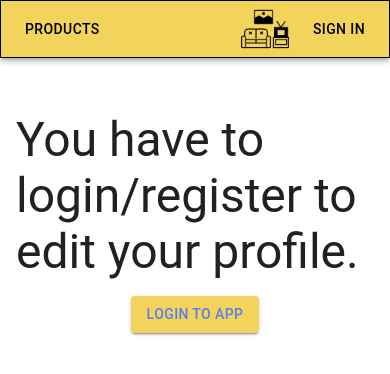
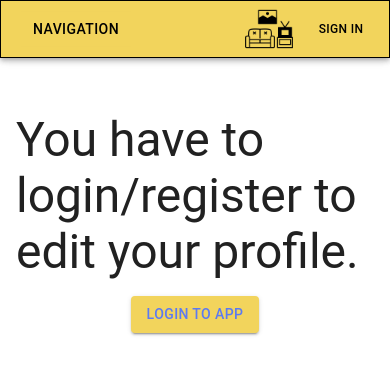
Before and after one commit to Gilderko/PV247Project, a React (Vite) app: page /edituser in a window 390 px wide. Shown: the top 374 px of the page. Built offline with nearby package versions, Linux system fonts and the light colour scheme; no server answers.

Commit message:
feat: Added additional adjustment to improve scale for smaller devices

```diff
--- a/src/App.tsx
+++ b/src/App.tsx
@@ -1,32 +1,33 @@
 import {
 	AppBar,
+	Box,
 	Container,
-	Toolbar,
-	Box,
+	CssBaseline,
 	ThemeProvider,
-	CssBaseline
+	Toolbar
 } from '@mui/material';
 import {
-	RouterProvider,
+	Outlet,
 	RootRoute,
-	Outlet,
+	Route,
 	Router,
-	Route
+	RouterProvider
 } from '@tanstack/react-router';
 
-import theme from './theme';
+import logo from './assets/websiteImage.png';
+import NavigationMenu from './components/NavigationMenu';
+import ButtonLink from './components/Utility/ButtonLink';
+import { signOut } from './firebase';
 import useLoggedInUser, { UserProvider } from './hooks/useLoggedInUser';
-import { signOut } from './firebase';
-import Products from './pages/Products';
-import ProductInspect from './pages/ProductInspect';
-import User from './pages/User';
 import EditUser from './pages/EditUser';
 import Login from './pages/Login';
+import NotFound from './pages/NotFound';
 import Orders from './pages/Orders';
-import NotFound from './pages/NotFound';
-import ButtonLink from './components/Utility/ButtonLink';
-import logo from './assets/websiteImage.png';
+import ProductInspect from './pages/ProductInspect';
+import Products from './pages/Products';
 import Register from './pages/Register';
+import User from './pages/User';
+import theme from './theme';
 
 const rootRoute = new RootRoute({
 	component: () => {
@@ -39,9 +40,7 @@ const rootRoute = new RootRoute({
 				<AppBar sx={{ border: 'solid black 1px' }}>
 					<Container>
 						<Toolbar disableGutters sx={{ gap: 2 }}>
-							<ButtonLink to="/">Products</ButtonLink>
-							{user && <ButtonLink to="/orders">My Orders</ButtonLink>}
-							{user && <ButtonLink to="/user">My Profile</ButtonLink>}
+							<NavigationMenu user={user} />
 							<Box sx={{ flexGrow: 1 }} />
 							<img style={{ height: '3rem' }} src={logo} alt="Logo" />
 
--- /dev/null
+++ b/src/components/NavigationMenu.tsx
@@ -0,0 +1,70 @@
+import { Button, Menu, MenuItem, useMediaQuery } from '@mui/material';
+import { User } from 'firebase/auth';
+import { useState } from 'react';
+
+import { smallScreenMediaQuery } from '../constants';
+import theme from '../theme';
+
+import ButtonLink from './Utility/ButtonLink';
+
+type MenuProps = {
+	user?: User;
+};
+
+const NavigationMenu = ({ user }: MenuProps) => {
+	const matches = useMediaQuery(smallScreenMediaQuery);
+	const [anchorEl, setAnchorEl] = useState<null | HTMLElement>(null);
+	const open = Boolean(anchorEl);
+
+	const handleClick = (event: React.MouseEvent<HTMLButtonElement>) => {
+		setAnchorEl(event.currentTarget);
+	};
+	const handleClose = () => {
+		setAnchorEl(null);
+	};
+
+	return matches ? (
+		<>
+			<ButtonLink to="/">Products</ButtonLink>
+			{user && <ButtonLink to="/orders">My Orders</ButtonLink>}
+			{user && <ButtonLink to="/user">My Profile</ButtonLink>}
+		</>
+	) : (
+		<>
+			<Button
+				id="basic-button"
+				aria-controls={open ? 'basic-menu' : undefined}
+				aria-haspopup="true"
+				aria-expanded={open ? 'true' : undefined}
+				onClick={handleClick}
+				variant="outlined"
+				sx={{
+					color: theme.palette.secondary.main
+				}}
+			>
+				Navigation
+			</Button>
+			<Menu
+				id="basic-menu"
+				anchorEl={anchorEl}
+				open={open}
+				onClose={handleClose}
+				MenuListProps={{
+					'aria-labelledby': 'basic-button'
+				}}
+			>
+				<MenuItem onClick={handleClose}>
+					<ButtonLink to="/">Products</ButtonLink>
+				</MenuItem>
+				<MenuItem onClick={handleClose}>
+					{user && <ButtonLink to="/orders">My Orders</ButtonLink>}
+				</MenuItem>
+				<MenuItem onClick={handleClose}>
+					{user && <ButtonLink to="/user">My Profile</ButtonLink>}
+				</MenuItem>
+			</Menu>
+		</>
+	);
+};
+
+export default NavigationMenu;
--- a/src/components/ProductDetailPage/ProductInspectDetail.tsx
+++ b/src/components/ProductDetailPage/ProductInspectDetail.tsx
@@ -9,28 +9,19 @@ import {
 	useMediaQuery
 } from '@mui/material';
 import { Canvas } from '@react-three/fiber';
-import {
-	QueryDocumentSnapshot,
-	deleteDoc,
-	onSnapshot
-} from 'firebase/firestore';
+import { QueryDocumentSnapshot, onSnapshot } from 'firebase/firestore';
 import { Suspense, useEffect, useState } from 'react';
 
-import {
-	Furniture,
-	Review,
-	reviewsCollection,
-	reviewsDocument
-} from '../../firebase';
+import { Furniture, Review, reviewsCollection } from '../../firebase';
+import useLoggedInUser from '../../hooks/useLoggedInUser';
 import { OrbitControls } from '../../reactThreeDreiUtilities/OrbitControls';
-import useLoggedInUser from '../../hooks/useLoggedInUser';
 
+import AddReview from './AddReview';
 import CreateOrder from './CreateOrder';
-import AddReview from './AddReview';
+import Furniture3DInspect from './Furniture3DInspect';
 import Loading from './Loading';
-import Furniture3DInspect from './Furniture3DInspect';
 import ProductDescription from './ProductDescription';
-import ReviewPreview from './ReviewPreview';
+import { Reviews } from './Reviews';
 
 type ProductInspectDetailProps = {
 	furnitureId: string;
@@ -178,33 +169,7 @@ const ProductInspectDetail = ({
 				</AddReview>
 			)}
 			{/* Reviews */}
-			{reviews.length !== 0 && (
-				<Card>
-					<CardContent sx={{ padding: '1rem' }}>
-						<Typography sx={{ marginBottom: '1rem' }} variant="h5">
-							Reviews
-						</Typography>
-						<Box
-							sx={{
-								display: 'flex',
-								flexDirection: 'row',
-								flexWrap: 1,
-								gap: '1rem'
-							}}
-						>
-							{reviews.map(rev => (
-								<ReviewPreview
-									review={{ ...rev.data() }}
-									deleteCallback={() =>
-										deleteDoc(reviewsDocument(furnitureId, rev.id))
-									}
-									key={rev.id}
-								/>
-							))}
-						</Box>
-					</CardContent>
-				</Card>
-			)}
+			<Reviews reviews={reviews} furnitureId={furnitureId} />
 		</>
 	);
 };
--- a/src/components/ProductDetailPage/ReviewPreview.tsx
+++ b/src/components/ProductDetailPage/ReviewPreview.tsx
@@ -27,15 +27,17 @@ const ReviewPreview = ({
 			sx={{
 				display: 'flex',
 				flexDirection: 'column',
-				justifyContent: 'space-between',
+
 				textAlign: 'left',
-				maxWidth: '25rem'
+				minWidth: '14rem',
+				maxWidth: '25rem',
+
+				maxHeight: '10rem',
+				overflow: 'scroll'
 			}}
 		>
 			<CardContent sx={{ display: 'flex', flexDirection: 'column' }}>
-				<Typography variant="h5" color="textSecondary">
-					{byEmail}
-				</Typography>
+				<Typography color="textSecondary">{byEmail}</Typography>
 				<Box mb={2}>
 					{[...Array(5).keys()].map(i =>
 						i < stars ? (
--- /dev/null
+++ b/src/components/ProductDetailPage/Reviews.tsx
@@ -0,0 +1,50 @@
+import {
+	Box,
+	Card,
+	CardContent,
+	Typography,
+	useMediaQuery
+} from '@mui/material';
+import { QueryDocumentSnapshot, deleteDoc } from 'firebase/firestore';
+
+import { mediumScreenMediaQuery } from '../../constants';
+import { Review, reviewsDocument } from '../../firebase';
+
+import ReviewPreview from './ReviewPreview';
+
+type ReviewsProps = {
+	reviews: QueryDocumentSnapshot<Review>[];
+	furnitureId: string;
+};
+
+export const Reviews = ({ reviews, furnitureId }: ReviewsProps) => {
+	const match = useMediaQuery(mediumScreenMediaQuery);
+
+	return (
+		<Card>
+			<CardContent sx={{ padding: '1rem' }}>
+				<Typography sx={{ marginBottom: '1rem' }} variant="h5">
+					Reviews
+				</Typography>
+				<Box
+					sx={{
+						display: 'flex',
+						flexDirection: match ? 'row' : 'column',
+						flexWrap: 1,
+						gap: '1rem'
+					}}
+				>
+					{reviews.map(rev => (
+						<ReviewPreview
+							review={{ ...rev.data() }}
+							deleteCallback={() =>
+								deleteDoc(reviewsDocument(furnitureId, rev.id))
+							}
+							key={rev.id}
+						/>
+					))}
+				</Box>
+			</CardContent>
+		</Card>
+	);
+};
--- a/src/components/UserPage/UserFound.tsx
+++ b/src/components/UserPage/UserFound.tsx
@@ -14,7 +14,7 @@ const UserFound = (userInfo: UserInfo) => (
 		}}
 	>
 		<Avatar sx={{ height: 150, width: 150 }} src={userInfo?.profileImageURL} />
-		<Typography variant="h3">
+		<Typography variant="h3" textAlign="center">
 			{userInfo?.firstName} {userInfo?.lastName}
 		</Typography>
 		<Box sx={{ display: 'flex' }}>
--- a/src/components/Utility/ButtonLink.tsx
+++ b/src/components/Utility/ButtonLink.tsx
@@ -1,11 +1,16 @@
+/* eslint-disable @typescript-eslint/no-explicit-any */
 import { Button, type ButtonProps } from '@mui/material';
 import { Link, LinkPropsOptions } from '@tanstack/react-router';
 
 type Props = ButtonProps & LinkPropsOptions;
 
 const ButtonLink = (props: Props) => (
-	// eslint-disable-next-line @typescript-eslint/no-explicit-any
-	<Button color="secondary" component={Link} {...(props as any)} />
+	<Button
+		sx={{ fontSize: 12 }}
+		color="secondary"
+		component={Link}
+		{...(props as any)}
+	/>
 );
 
 export default ButtonLink;
--- /dev/null
+++ b/src/constants.ts
@@ -0,0 +1,2 @@
+export const mediumScreenMediaQuery = '(min-width:650px)';
+export const smallScreenMediaQuery = '(min-width:450px)';
--- a/src/pages/EditUser.tsx
+++ b/src/pages/EditUser.tsx
@@ -119,7 +119,8 @@ const EditUser = () => {
 							flexDirection: 'column',
 							alignItems: 'start',
 							gap: 2,
-							width: '30%'
+							flexGrow: 1,
+							maxWidth: '25rem'
 						}}
 					>
 						<Avatar
```
